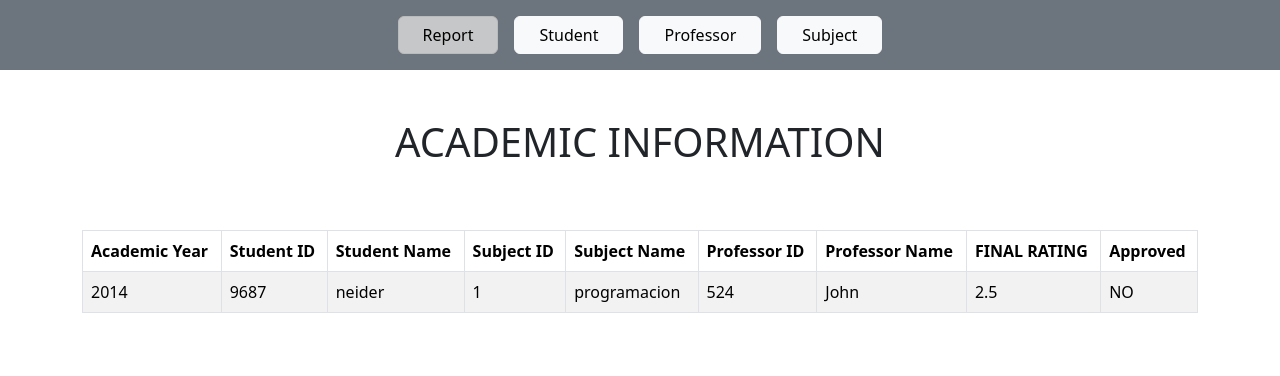
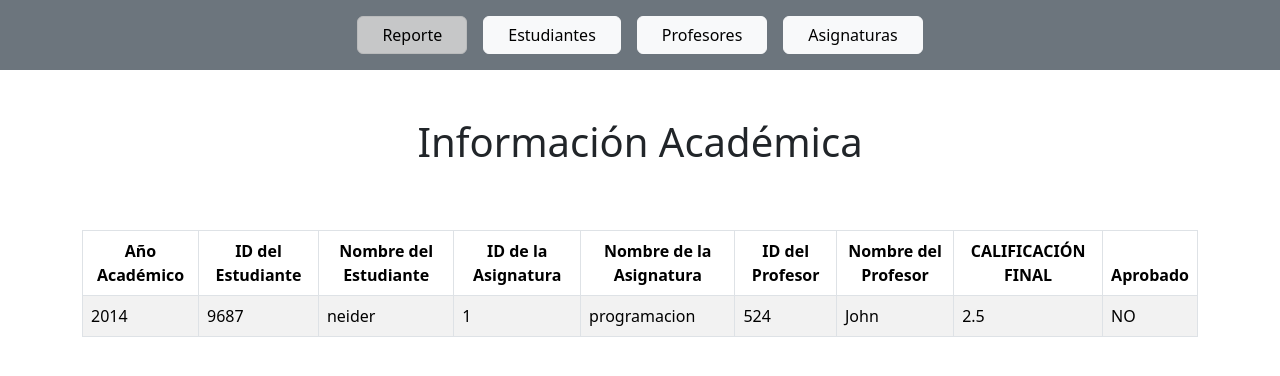
Before and after one commit to NeiDer1123/PRUEBA-TECNICA, a React (Create React App) app in the folder client/: page / in a window 1280 px wide. Shown: the top 376 px of the page. Built offline with nearby package versions, Linux system fonts and the light colour scheme; no server answers.

Commit message:
Cambio idioma a español

```diff
--- a/client/src/components/Form/Student-Professor/validate.js
+++ b/client/src/components/Form/Student-Professor/validate.js
@@ -2,33 +2,33 @@ const validateForm = (dataPerson) => {
   const errors = {};
 
   if (!dataPerson.identification) {
-    errors.identification = "The identification field cannot be empty";
+    errors.identification = "El campo de identificación no puede estar vacío";
   }
 
   if (!dataPerson.name) {
-    errors.name = "The name field cannot be empty";
+    errors.name = "El campo de nombre no puede estar vacío";
   } else if (dataPerson.name.length < 2) {
-    errors.name = "The name must be at least 2 characters long";
+    errors.name = "El nombre debe tener al menos 2 caracteres";
   }
 
   if (!dataPerson.lastName) {
-    errors.lastName = "The last name field cannot be empty";
+    errors.lastName = "El campo de apellido no puede estar vacío";
   } else if (dataPerson.lastName.length < 2) {
-    errors.lastName = "The last name must be at least 2 characters long";
+    errors.lastName = "El apellido debe tener al menos 2 caracteres";
   }
 
   if (!dataPerson.age) {
-    errors.age = "The age field cannot be empty";
+    errors.age = "El campo de edad no puede estar vacío";
   }
 
   if (!dataPerson.address) {
-    errors.address = "The address field cannot be empty";
+    errors.address = "El campo de dirección no puede estar vacío";
   }
 
   if (!dataPerson.phone) {
-    errors.phone = "The phone field cannot be empty";
+    errors.phone = "El campo de teléfono no puede estar vacío";
   } else if (!/^\d+$/.test(dataPerson.phone)) {
-    errors.phone = "The phone number can only contain numbers";
+    errors.phone = "El número de teléfono solo puede contener números";
   }
 
   return errors;
--- a/client/src/components/Modals/AssignRatings.jsx
+++ b/client/src/components/Modals/AssignRatings.jsx
@@ -56,7 +56,7 @@ export default function AssingRatings({ show, handleClose, studentId }) {
     <div>
       <Modal show={show} onHide={handleClose}>
         <Modal.Header closeButton>
-          <Modal.Title>Assigns the rating</Modal.Title>
+          <Modal.Title>Asigna la calificación</Modal.Title>
         </Modal.Header>
         <Modal.Body>
           <div className="row mb-4">
@@ -64,7 +64,7 @@ export default function AssingRatings({ show, handleClose, studentId }) {
               <input
                 type="number"
                 className="form-control"
-                placeholder="Academic Year"
+                placeholder="Año Académico"
                 aria-label="First name"
                 name="academicYear"
                 value={rating.academicYear}
@@ -76,7 +76,7 @@ export default function AssingRatings({ show, handleClose, studentId }) {
               <input
                 type="number"
                 className="form-control"
-                placeholder="Rating"
+                placeholder="Calificación"
                 aria-label="Last name"
                 name="rating"
                 value={rating.rating}
@@ -92,7 +92,7 @@ export default function AssingRatings({ show, handleClose, studentId }) {
             onChange={handleOptionChange}
           >
             <option value="" className="text-danger">
-              You must choose a subject
+            Debes elegir una asignatura:
             </option>
             {subjects.map((e) => {
               return (
--- a/client/src/components/Modals/validate.js
+++ b/client/src/components/Modals/validate.js
@@ -1,20 +1,19 @@
 const validate = (rating) => {
   const currentYear = new Date().getFullYear();
-  console.log(currentYear)
+  console.log(currentYear);
   let errors = {};
   if (rating.academicYear > currentYear) {
-    errors.academicYear =
-      "A year in excess of the current year is not allowed.";
+    errors.academicYear = "No se permite un año superior al año actual.";
   }
   if (rating.academicYear < currentYear - 10) {
     errors.academicYear =
-      "The academic year must be at least 10 years in the past.";
+      "El año académico debe ser máximo de hace 10 años";
   }
   if (rating.rating > 5) {
-    errors.rating = "A rating higher than 5 is not allowed.";
+    errors.rating = "No se permite una calificación mayor a 5.";
   }
   if (rating.rating < 0) {
-    errors.rating = "No rating less than 0 is allowed.";
+    errors.rating = "No se permite una calificación menor a 0.";
   }
   return errors;
 };
--- a/client/src/components/NavBar/NavBar.jsx
+++ b/client/src/components/NavBar/NavBar.jsx
@@ -4,16 +4,16 @@ export default function NavBar() {
   return (
     <nav className="grid text-center bg-secondary p-2">
       <NavLink exact to="/" className="btn btn-light m-2 px-4">
-        Report
+        Reporte
       </NavLink>
       <NavLink to="/student" className="btn btn-light m-2 px-4">
-        Student
+        Estudiantes
       </NavLink>
       <NavLink to="/professor" className="btn btn-light m-2 px-4">
-        Professor
+        Profesores
       </NavLink>
       <NavLink to="/subject" className="btn btn-light m-2 px-4">
-        Subject
+        Asignaturas
       </NavLink>
     </nav>
   );
--- a/client/src/components/Tables/TableReport.jsx
+++ b/client/src/components/Tables/TableReport.jsx
@@ -7,20 +7,22 @@ export default function TableReport() {
   return (
     <div className="table-responsive">
       {report.length === 0 ? (
-        <span className="text-primary">You must assign a grade to a student*</span>
+        <span className="text-primary">
+          Debes asignar una calificación a un estudiante.*
+        </span>
       ) : null}
       <table className="table table-bordered table-striped mt-3">
         <thead>
-          <tr>
-            <th scope="col">Academic Year</th>
-            <th scope="col">Student ID</th>
-            <th scope="col">Student Name</th>
-            <th scope="col">Subject ID</th>
-            <th scope="col">Subject Name</th>
-            <th scope="col">Professor ID</th>
-            <th scope="col">Professor Name</th>
-            <th scope="col">FINAL RATING</th>
-            <th scope="col">Approved</th>
+          <tr className="text-center">
+            <th scope="col">Año Académico</th>
+            <th scope="col">ID del Estudiante</th>
+            <th scope="col">Nombre del Estudiante</th>
+            <th scope="col">ID de la Asignatura</th>
+            <th scope="col">Nombre de la Asignatura</th>
+            <th scope="col">ID del Profesor</th>
+            <th scope="col">Nombre del Profesor</th>
+            <th scope="col">CALIFICACIÓN FINAL</th>
+            <th scope="col">Aprobado</th>
           </tr>
         </thead>
         <tbody>
--- a/client/src/components/Tables/TableStudents.jsx
+++ b/client/src/components/Tables/TableStudents.jsx
@@ -43,14 +43,14 @@ export default function TableStudents({handleShowForm,setIsUpdate, setIdToUpdate
     <div className="table-responsive">
       <table className="table table-bordered table-striped">
         <thead>
-          <tr>
-            <th scope="col">Identification</th>
-            <th scope="col">Name</th>
-            <th scope="col">Lastname</th>
-            <th scope="col">Age</th>
-            <th scope="col">Address</th>
-            <th scope="col">Phone</th>
-            <th scope="col">Actions</th>
+          <tr className="text-center">
+            <th scope="col">Identificación</th>
+            <th scope="col">Nombre</th>
+            <th scope="col">Apellido</th>
+            <th scope="col">Edad</th>
+            <th scope="col">Dirección</th>
+            <th scope="col">Teléfono</th>
+            <th scope="col">Acciones</th>
           </tr>
         </thead>
         <tbody>
@@ -69,13 +69,13 @@ export default function TableStudents({handleShowForm,setIsUpdate, setIdToUpdate
                     id={e.identification}
                     onClick={(e) => deleteStudent(e)}
                   >
-                    Delete
+                    Eliminar
                   </button>
                   <button className="btn btn-primary" id={e.identification} onClick={(e)=> handleClick(e)}>
-                    Edit
+                    Editar
                   </button>
                   <button className="btn btn-info" id={e.identification} onClick={(e)=> handleShow(e)}>
-                    Assign Ratings
+                    Asignar Calificación
                   </button>
                 </td>
               </tr>
--- a/client/src/components/Tables/TableSubjects.jsx
+++ b/client/src/components/Tables/TableSubjects.jsx
@@ -29,7 +29,7 @@ export default function TableSubjects({ handleShow, setIsUpdate, setIdSubject })
     <div className="table-responsive">
       <table className="table table-bordered table-striped">
         <thead>
-          <tr>
+          <tr className="text-center">
             <th scope="col">Identification</th>
             <th scope="col">Name</th>
             <th scope="col">Actions</th>
--- a/client/src/components/Tables/TableTeachers.jsx
+++ b/client/src/components/Tables/TableTeachers.jsx
@@ -54,7 +54,7 @@ export default function TableTeachers({
     <div className="table-responsive">
       <table className="table table-bordered table-striped">
         <thead>
-          <tr>
+          <tr className="text-center">
             <th scope="col">Identificación</th>
             <th scope="col">Nombre</th>
             <th scope="col">Apellido</th>
--- a/client/src/views/Home/Home.jsx
+++ b/client/src/views/Home/Home.jsx
@@ -12,7 +12,7 @@ export default function Home() {
 
   return (
     <div className="container mt-5">
-      <h1 className="text-center mb-5">ACADEMIC INFORMATION</h1>
+      <h1 className="text-center mb-5">Información Académica</h1>
       <TableReport />
     </div>
   );
--- a/client/src/views/Professor/Professor.jsx
+++ b/client/src/views/Professor/Professor.jsx
@@ -18,7 +18,7 @@ export default function Professor() {
     <div>
       <div className="container">
         <button className="btn btn-success my-4" onClick={handleClick}>
-          Create Teacher
+          Crear Profesor
         </button>
         <TableTeachers
           handleShowForm={handleShow}
--- a/client/src/views/Student/Student.jsx
+++ b/client/src/views/Student/Student.jsx
@@ -18,7 +18,7 @@ export default function Student() {
     <div>
       <div className="container">
         <button className="btn btn-success my-4" onClick={handleClick}>
-          Create Student
+          Crear Estudiante
         </button>
         <TableStudents
           handleShowForm={handleShow}
--- a/client/src/views/Subject/Subject.jsx
+++ b/client/src/views/Subject/Subject.jsx
@@ -18,7 +18,7 @@ export default function Subject() {
     <div>
       <div className="container">
         <button className="btn btn-success my-4" onClick={handleClick}>
-          Create Subject
+          Crear Asignatura
         </button>
         <TableSubjects
           handleShow={handleShow}
```
